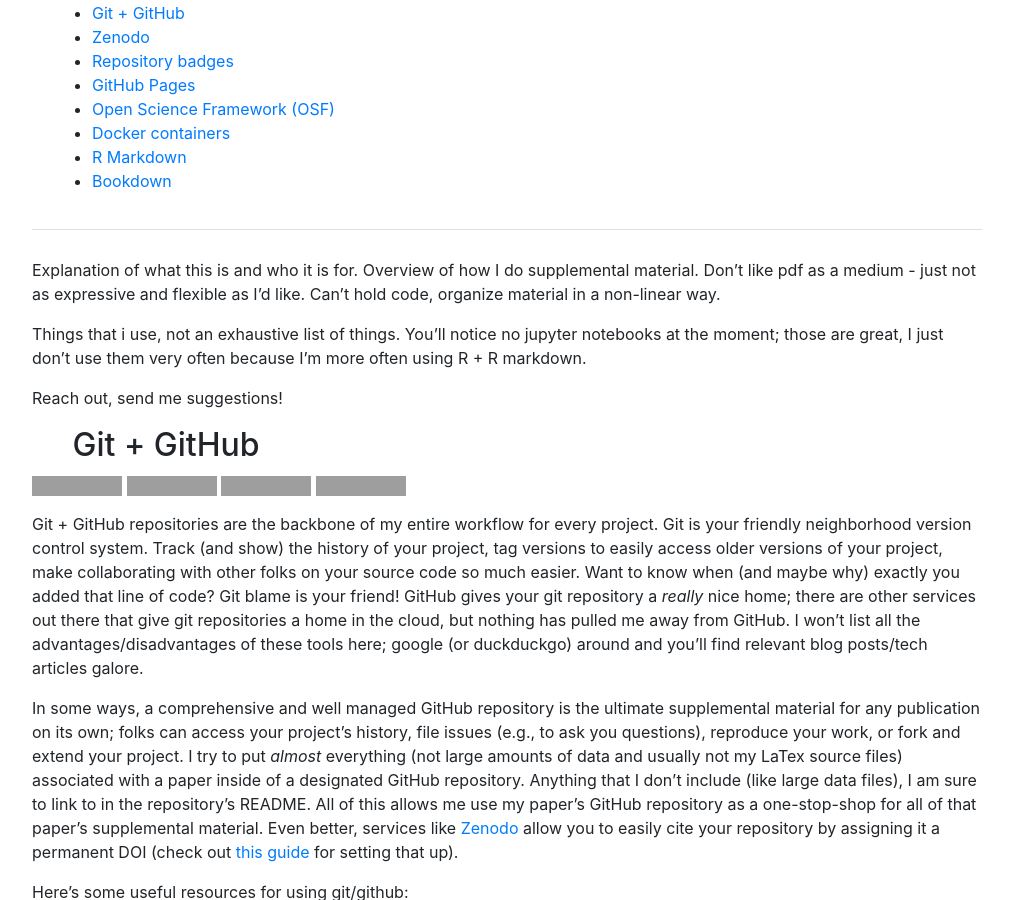
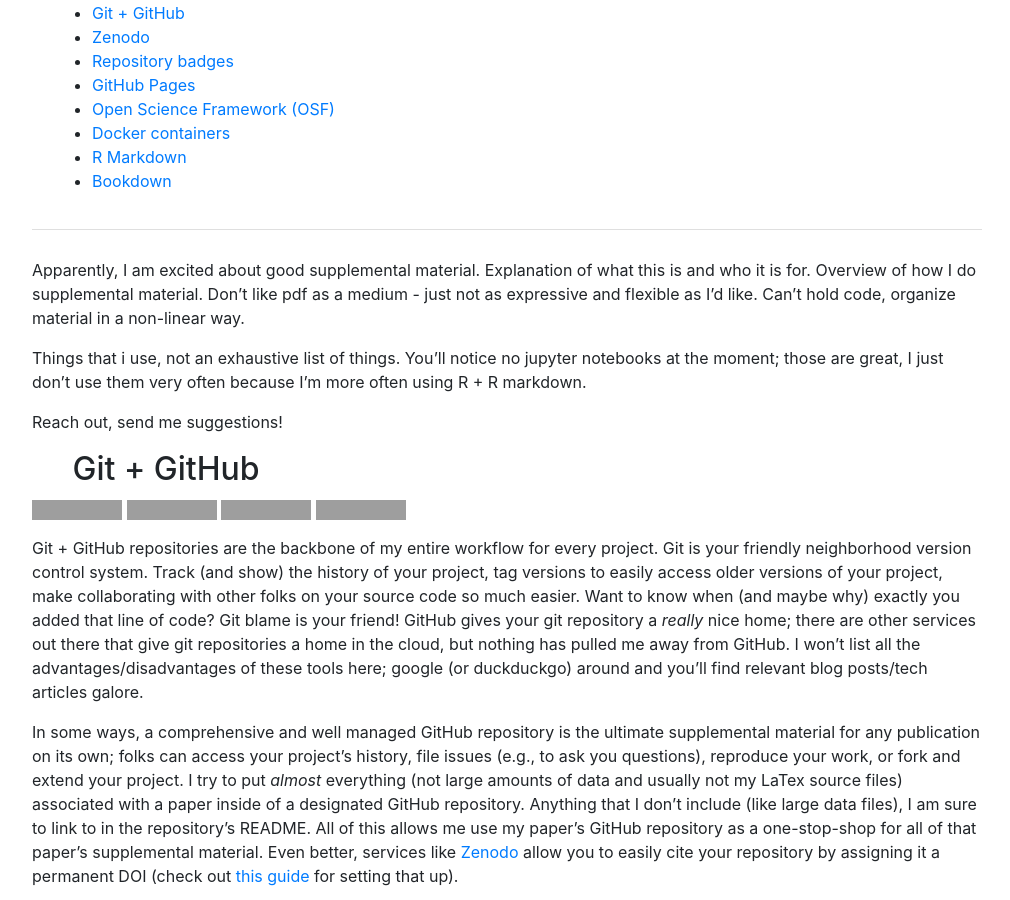
Before and after one commit to amlalejini/amlalejini.github.io, a Jekyll site: the page built from _posts/2020-12-13-supplemental++.md, in a window 1280 px wide and 900 px high, scrolled down 336 px. Shown: the whole window, without its empty margins (133-1143 px from the left). Built offline with Jekyll 4.4.1, drawn with Linux system fonts in a browser that asks for light colours; nearby versions of some CDN libraries; grey boxes are pictures that could not be loaded.

Commit message:
2020-12-13 post updates

```diff
--- a/_posts/2020-12-13-supplemental++.md
+++ b/_posts/2020-12-13-supplemental++.md
@@ -6,6 +6,7 @@
 last-updated: 2020-12-15
 ---
 
+Apparently, I am excited about good supplemental material.
 Explanation of what this is and who it is for.
 Overview of how I do supplemental material. Don't like pdf as a medium - just not as expressive and flexible as I'd like. Can't hold code, organize material in a non-linear way.
 
```
